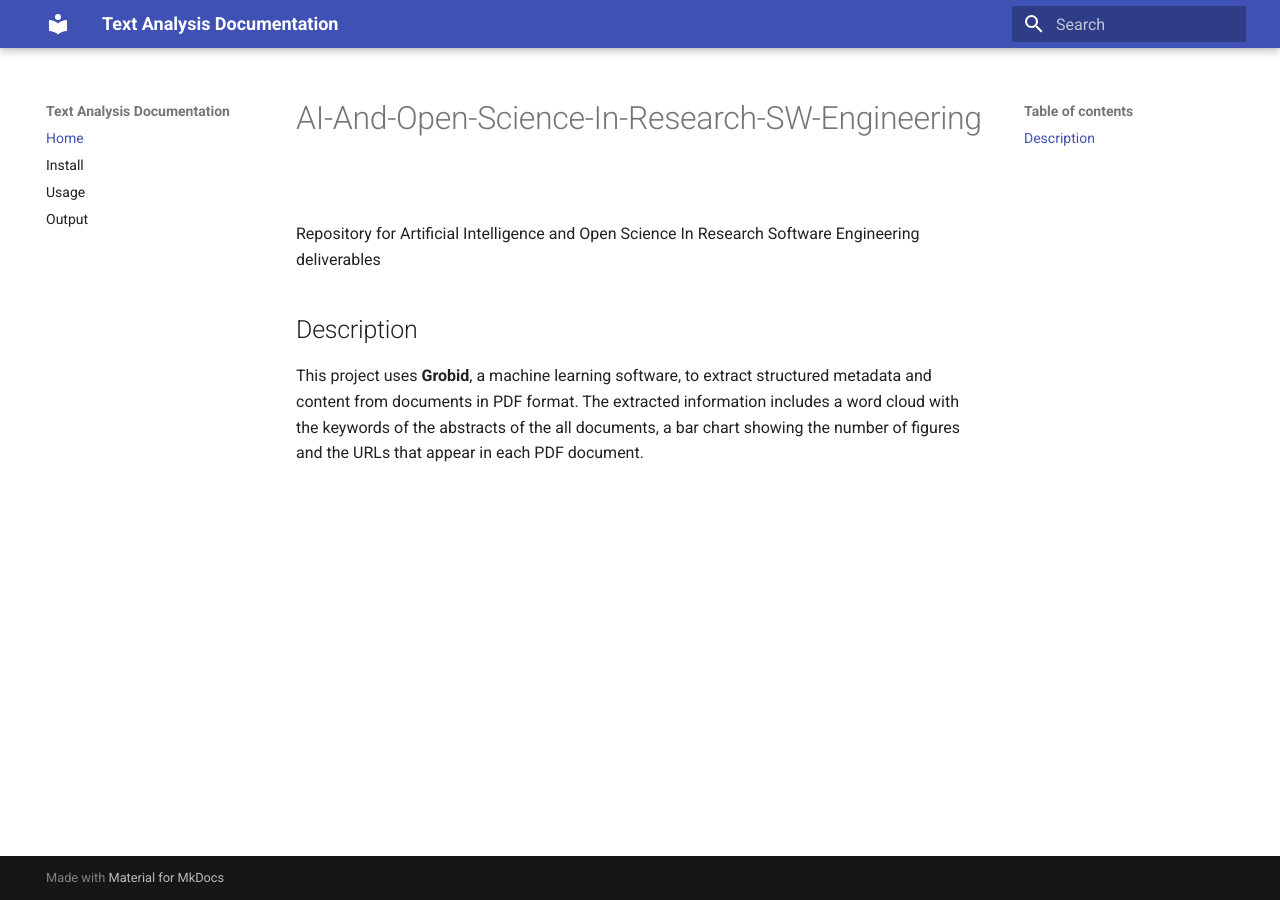
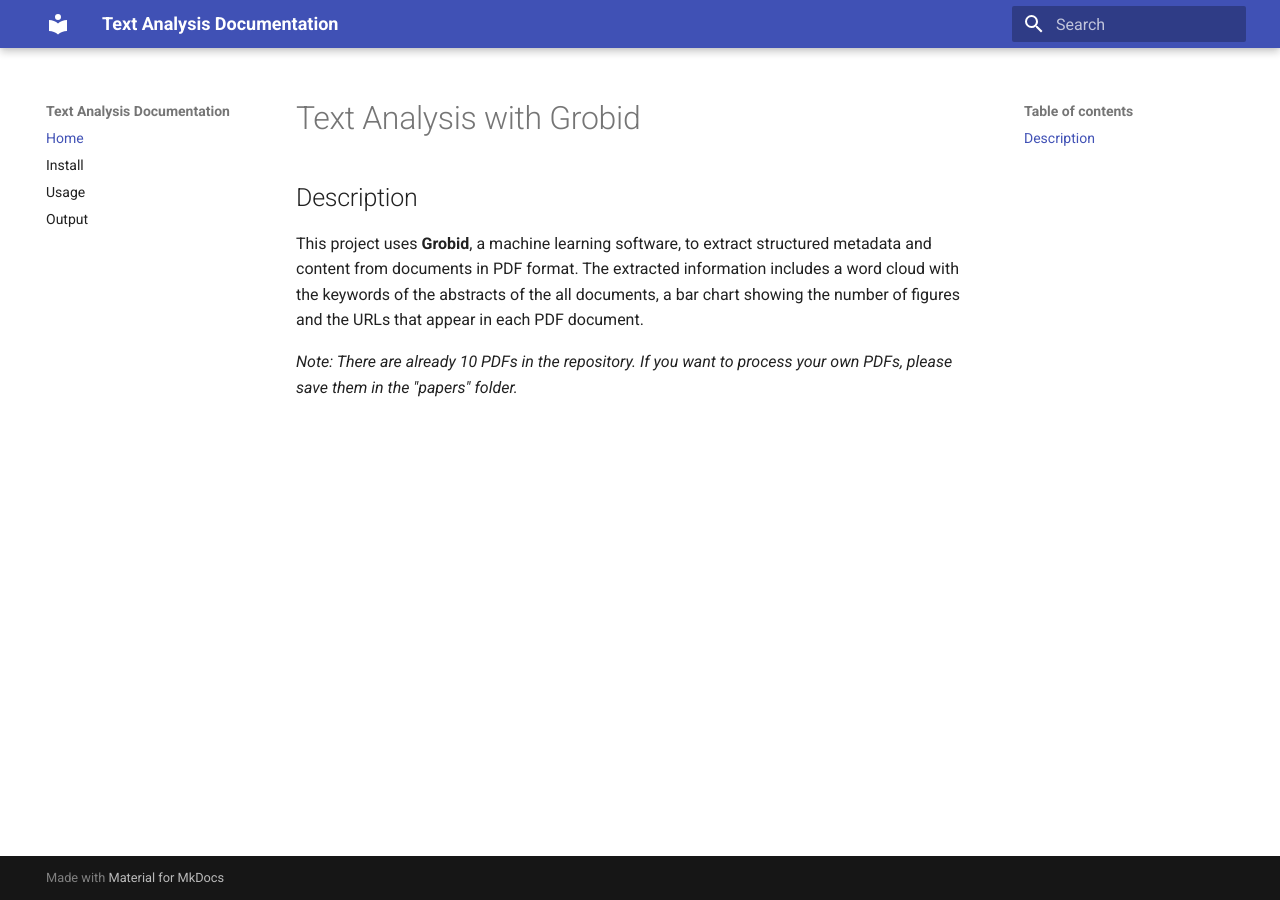
Before and after one commit to yiminzhou7/AI-And-Open-Science-In-Research-SW-Engineering, an MkDocs documentation site: the page built from docs/index.md, in a window 1280 px wide. Built offline with MkDocs 1.6.1 and Material for MkDocs 9.7.7, drawn with Linux system fonts in a browser that asks for light colours.

Commit message:
Update index.md

```diff
--- a/docs/index.md
+++ b/docs/index.md
@@ -1,6 +1,7 @@
-# AI-And-Open-Science-In-Research-SW-Engineering
-Repository for Artificial Intelligence and Open Science In Research Software Engineering deliverables
+# Text Analysis with Grobid
 
 ## Description
 This project uses **Grobid**, a machine learning software, to extract structured metadata and content from documents in PDF format.
 The extracted information includes a word cloud with the keywords of the abstracts of the all documents, a bar chart showing the number of figures and the URLs that appear in each PDF document.
+
+*Note: There are already 10 PDFs in the repository. If you want to process your own PDFs, please save them in the "papers" folder.*
```
